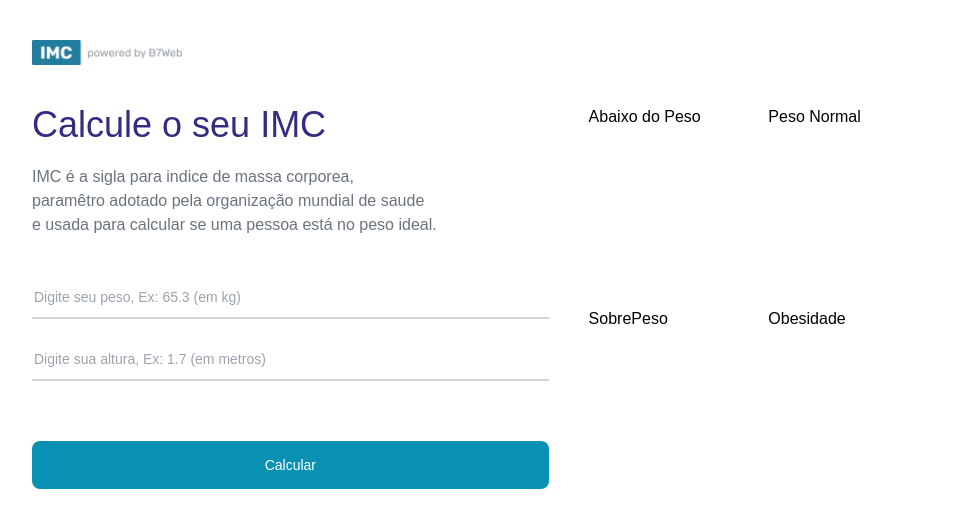
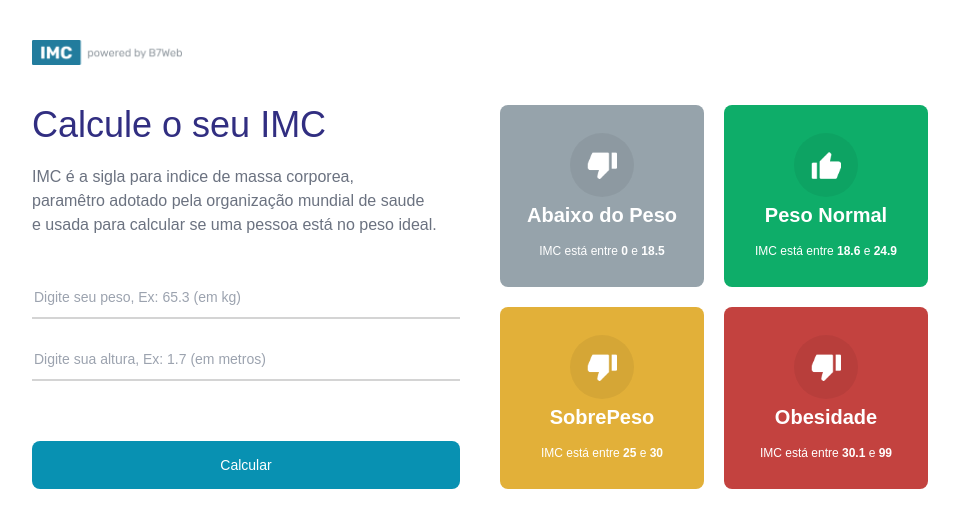
Before and after one commit to g-101/calculadora-imc, a React (Vite) app: page / in a window 1280 px wide. Shown: the top 528 px of the page, without its empty margins (160-1119 px from the left). Built offline with nearby package versions, Linux system fonts and the light colour scheme.

Commit message:
criando o GridItem

```diff
--- a/index.html
+++ b/index.html
@@ -4,7 +4,7 @@
     <meta charset="UTF-8" />
     <link rel="icon" type="image/svg+xml" href="/vite.svg" />
     <meta name="viewport" content="width=device-width, initial-scale=1.0" />
-    <title>Vite + React + TS</title>
+    <title>Calculadora IMC</title>
   </head>
   <body>
     <div id="root"></div>
--- a/src/App.tsx
+++ b/src/App.tsx
@@ -22,7 +22,7 @@ const App = () => {
         </div>
       </header>
       <div className="flex max-w-4xl m-auto gap-10">
-        <div className="grow">
+        <div className="flex-1">
           <h1 className="m-0 mb-5 text-4xl text-indigo-900">Calcule o seu IMC</h1>
           <p className="text-base text-gray-500 mb-10">
             IMC é a sigla para indice de massa corporea, <br />
@@ -51,8 +51,8 @@ const App = () => {
             Calcular
           </button>
         </div>
-        <div className="grow flex">
-          <div className="grow grid grid-cols-2 gap-5">
+        <div className="flex-1 flex">
+          <div className="flex-1 grid grid-cols-2 gap-5">
             {levels.map((item, key) => (
               <GridItem key={key} item={item} />
             ))}
--- a/src/components/GridItem/GridItem.tsx
+++ b/src/components/GridItem/GridItem.tsx
@@ -1,8 +1,23 @@
 import { Level } from '../../helpers/imc';
+import upImage from '../../assets/icons/up.png';
+import downImage from '../../assets/icons/down.png';
 
 type Props = {
   item: Level;
 };
 export const GridItem = ({ item }: Props) => {
-  return <div>{item.title}</div>;
+  return (
+    <div
+      className="text-white rounded-lg flex flex-1 justify-center items-center flex-col p-5"
+      style={{ backgroundColor: item.color }}
+    >
+      <div className="w-16 h-16 rounded-full bg-black/[.06] flex justify-center items-center">
+        <img src={item.icon === 'up' ? upImage : downImage} alt="" width="30" />
+      </div>
+      <div className="text-xl font-bold mt-1">{item.title}</div>
+      <div className="text-xs mt-3.5">
+        IMC está entre <strong>{item.imc[0]}</strong> e <strong>{item.imc[1]}</strong>
+      </div>
+    </div>
+  );
 };
```
